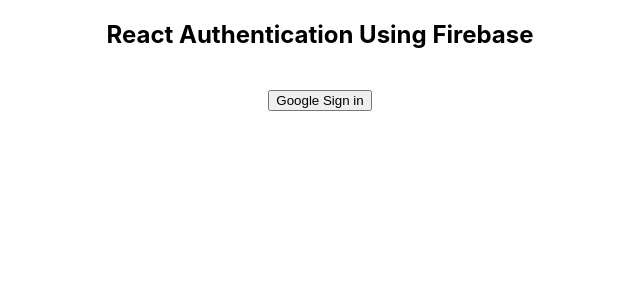
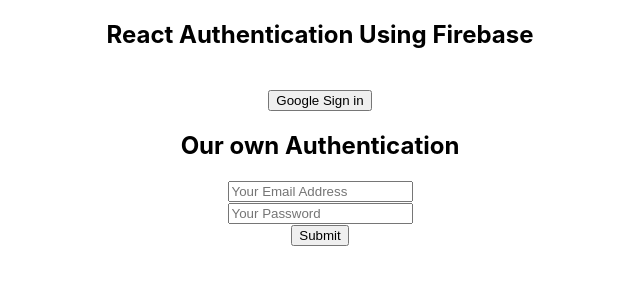
Before and after one commit to bishnunathbd/fire-auth11, a React (Create React App) app: page / in a window 1280 px wide. Shown: the top 300 px of the page, without its empty margins (320-960 px from the left). Built offline with nearby package versions, Linux system fonts and the light colour scheme; no server answers.

Commit message:
42-3-form field validation using regular expression

```diff
--- a/src/App.js
+++ b/src/App.js
@@ -48,8 +48,24 @@
         setUser(signedOutUser);
       })
       .catch(err => {
+        // an error happened
+      })
+  }
 
-      })
+  const handleInputBlur = (e) => {
+    console.log(e.target.name, e.target.value);
+    if (e.target.name === 'email') {
+      const isEmailValid = /\S+@\S+\.\S+/.test(e.target.value);
+    }
+    if (e.target.name === 'password') {
+      const isPasswordValid = e.target.value.length > 6;
+      const hasPasswordNumber = /\d{1}/.test(e.target.value);
+      console.log(isPasswordValid && hasPasswordNumber);
+    }
+  }
+
+  const handleSubmit = () => {
+
   }
 
   return (
@@ -67,6 +83,15 @@
           <img src={user.photo} style={{ width: '25%' }} alt="" />
         </div>
       }
+
+      <h2>Our own Authentication</h2>
+      <form onSubmit={handleSubmit}>
+        <input type="text" name="email" onBlur={handleInputBlur} placeholder="Your Email Address" required />
+        <br />
+        <input type="password" name="password" onBlur={handleInputBlur} id="" placeholder="Your Password" required />
+        <br />
+        <input type="submit" value="Submit"/>
+      </form>
     </div>
   );
 }
```
Also changed, not shown: 1 other file (tests, documents, lock files or other folders).
